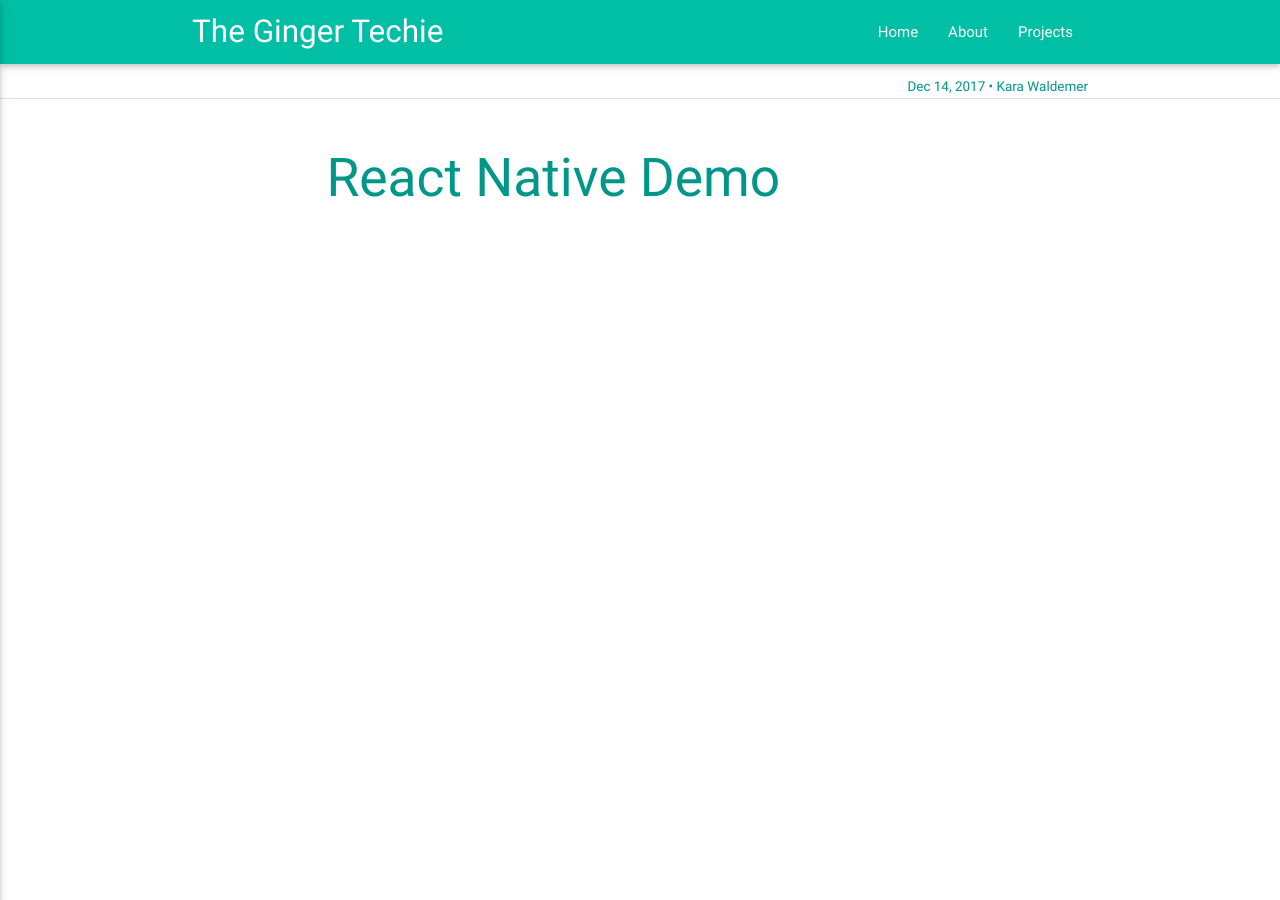
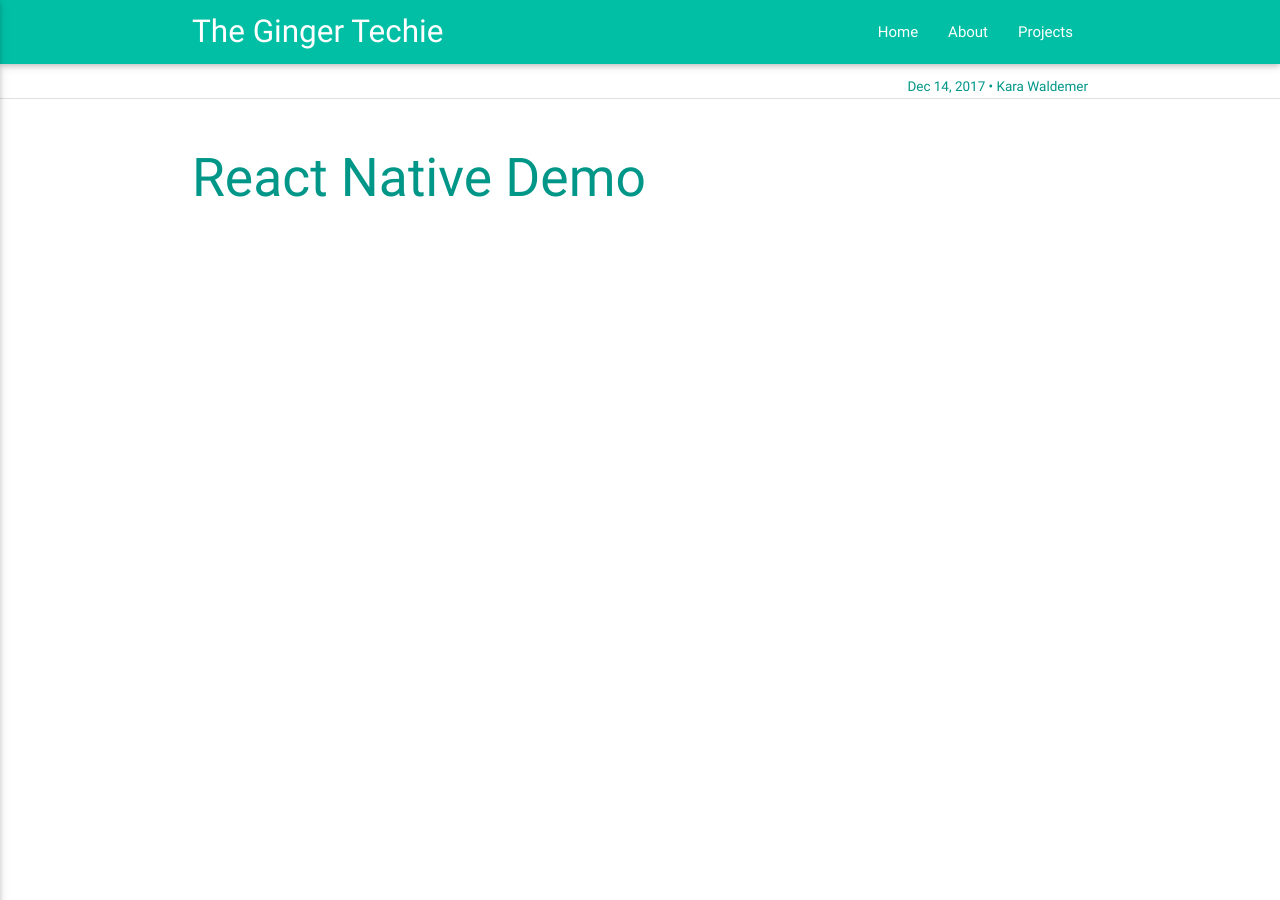
Before and after one commit to KaraWaldemer/KaraWaldemer.github.io, a Jekyll site: the page built from _projects/react-native-demo.md, in a window 1280 px wide. Built offline with Jekyll 4.4.1, drawn with Linux system fonts in a browser that asks for light colours.

Commit message:
styling for posts

```diff
--- a/_layouts/project.html
+++ b/_layouts/project.html
@@ -23,7 +23,7 @@
             <br>
 
             <div class="container">
-                <div class="container markdown-file post-content" itemprop="articleBody">
+                <div class="project-page markdown-file post-content" itemprop="articleBody">
                     <div class="post">
                         {{ content }}
                     </div>
--- a/_layouts/projects.html
+++ b/_layouts/projects.html
@@ -14,7 +14,8 @@
 
         <div class="container markdown-file">
           <div class="about">
-            {% for project in site.projects %}
+            {% assign sorted = (site.projects | sort: 'date') | reverse %}
+            {% for project in sorted %}
             <ul class="collection with-header">
               <li class="collection-header">
                 <div>
--- a/assets/css/styles.scss
+++ b/assets/css/styles.scss
@@ -34,6 +34,14 @@
     .container-wide {
         padding: 5em 2em;
     }
+}
+
+.container {
+  .project-page {
+    width: 100% !important;
+    margin-left: 0 !important;
+    margin-right: 0 !important;
+  }
 }
 
 .markdown-file {
```
Also changed, not shown: _layouts/post.html (line endings or trailing spaces).
